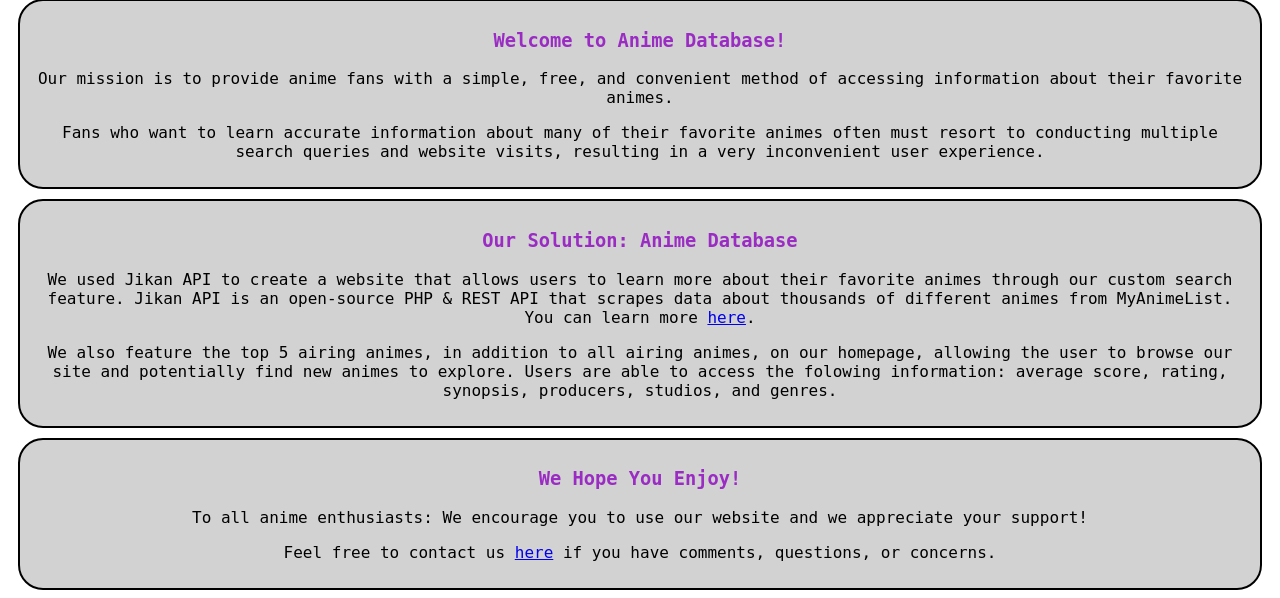
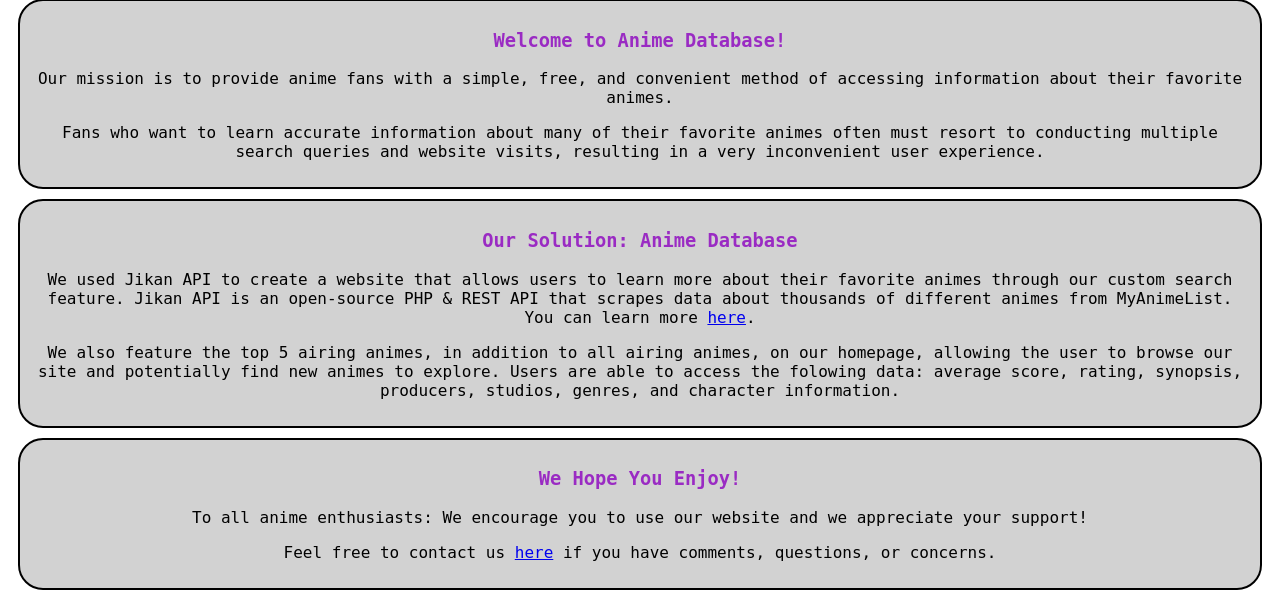
Before and after one commit to Slydawgz/INST377-Group-Project_Final, a Django app: page /about/ in a window 1280 px wide. Shown: the part 161-759 px from the top of the page. Run offline with Django 5.2, Linux system fonts and the light colour scheme; some libraries are stand-ins or nearby versions.

Commit message:
Edit About

```diff
--- a/templates/About.html
+++ b/templates/About.html
@@ -32,8 +32,8 @@
                     <p>We also feature the top 5 airing animes, in addition to all
                         airing animes, on our homepage, allowing the user to browse our site and potentially
                         find new animes to explore. Users are able to access the folowing
-                        information: average score, rating, synopsis, producers, studios,
-                        and genres. </p>
+                        data: average score, rating, synopsis, producers, studios, genres, and
+                        character information.</p>
                     </p>
                 </div>
 
```
